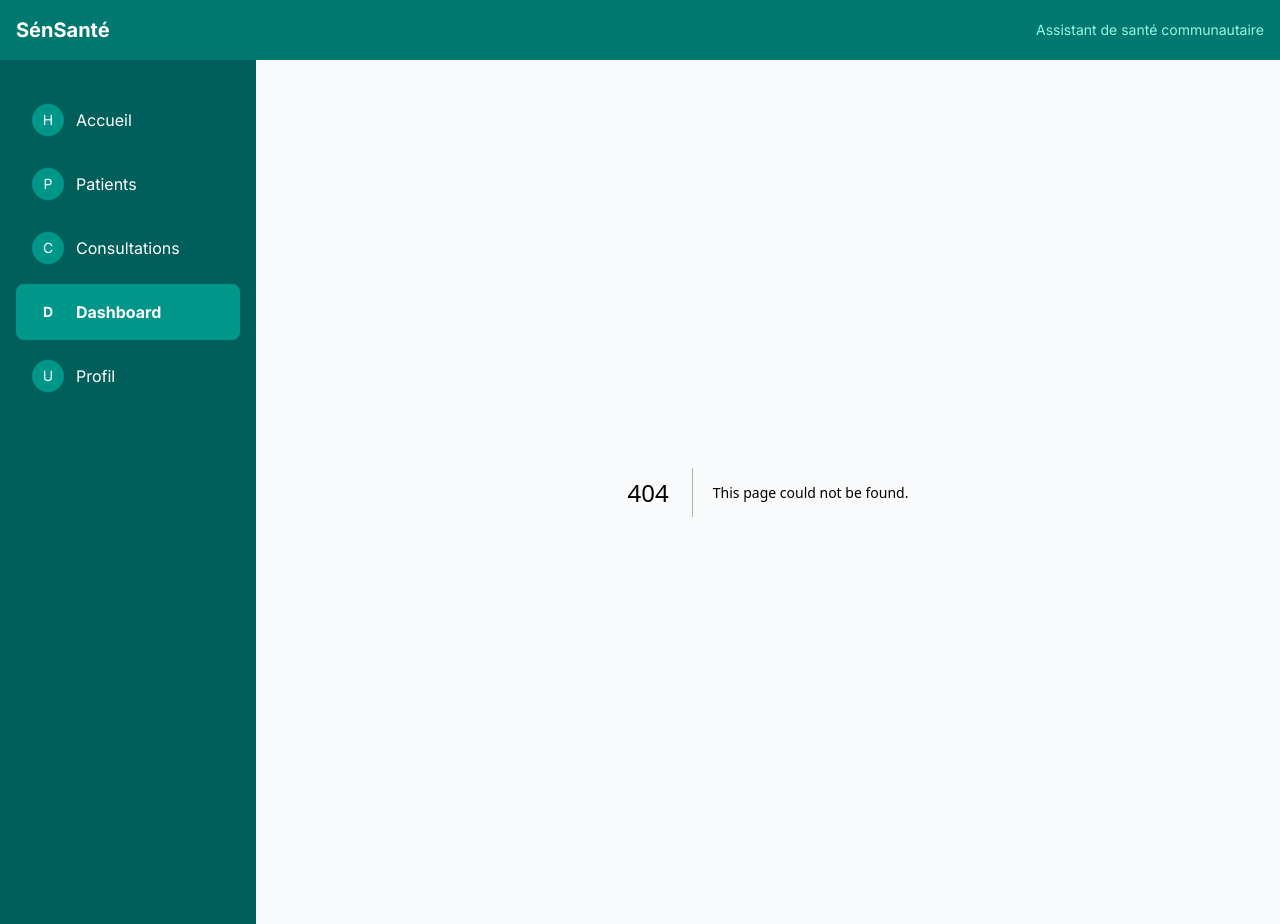
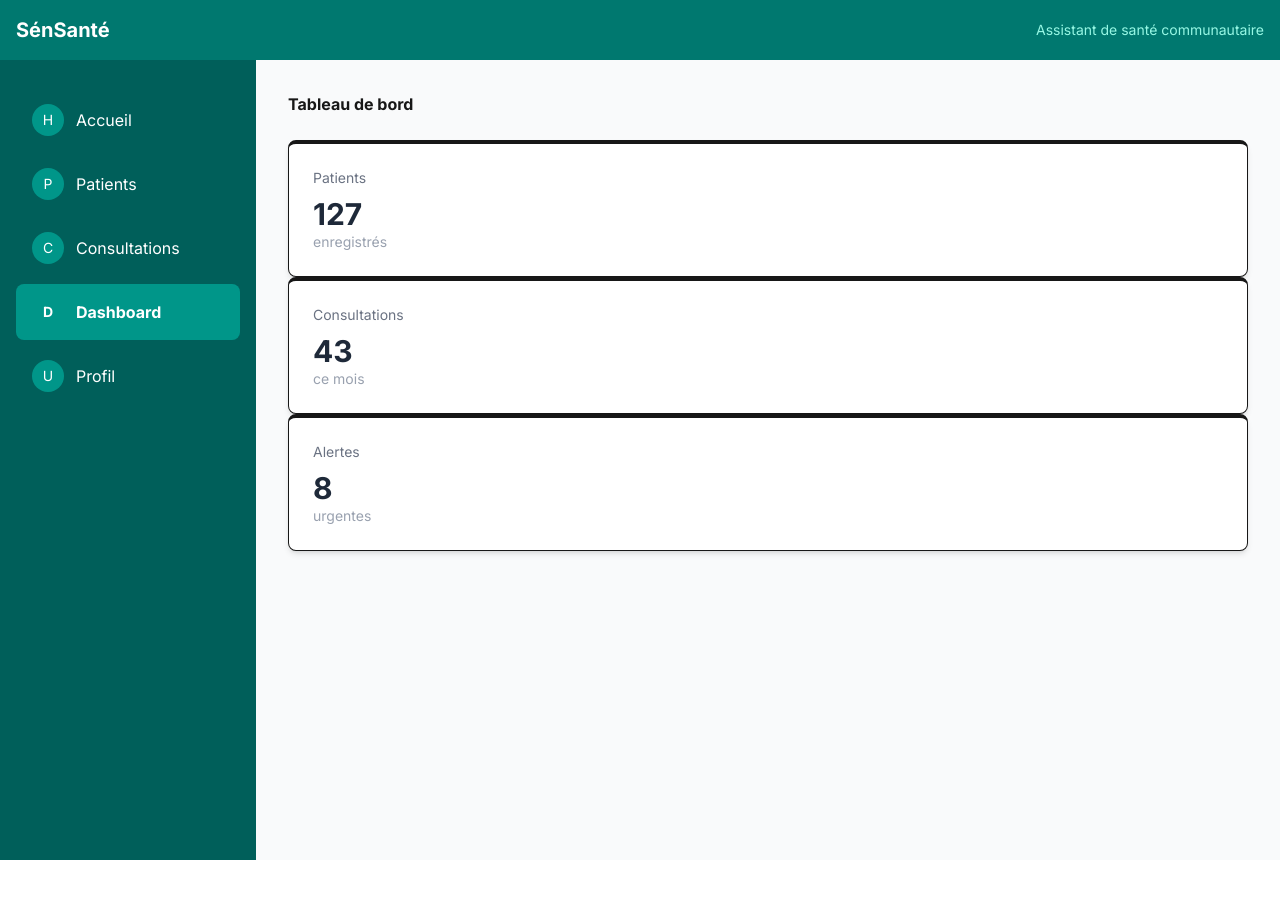
Before and after one commit to Daba004/sensante, a Next.js app: page /dashboard in a window 1280 px wide. Before the commit this address had no page. After the commit the page ends 860 px from the top, so only its background shows below. Built offline with nearby package versions, Linux system fonts and the light colour scheme.

Commit message:
Page dashboard/page.tsx (Pilote)

```diff
--- /dev/null
+++ b/src/app/dashboard/page.tsx
@@ -0,0 +1,23 @@
+import StatCard from "@/components/StatCard";
+export default function DashboardPage() {
+return (
+<div>
+<h1 className="text -2xl font-bold
+text-gray -800 mb-6">
+Tableau de bord
+</h1>
+<div className="grid grid-cols -1
+md:grid-cols -3 gap -4">
+<StatCard titre="Patients" valeur={127}
+unite="enregistrés"
+couleur="border -teal -500" />
+<StatCard titre="Consultations" valeur={43}
+unite="ce mois"
+couleur="border -orange -500" />
+<StatCard titre="Alertes" valeur={8}
+unite="urgentes"
+couleur="border -red -500" />
+</div>
+</div>
+);
+}
--- a/src/app/page.tsx
+++ /dev/null
@@ -1,51 +0,0 @@
-import Header from "@/components/Header";
-import PatientCard from "@/components/PatientCard";
-import ConsultationCard from "@/components/ConsultationCard";
-import AlerteIA from "@/components/AlerteIA";
-import StatCard from "@/components/StatCard";
-import LoginButton from "@/components/LoginButton";
-
-export default function Home() {
-  return (
-    <div className="min-h-screen bg-gray-50">
-      <Header />
-      <main className="p-8">
-        <div className="flex justify-between items-center mb-8">
-          <h2 className="text-2xl font-bold text-gray-800">
-            Tableau de bord
-          </h2>
-          <LoginButton />
-        </div>
-        <div className="grid grid-cols-1 md:grid-cols-3 gap-4 mb-8">
-          <StatCard titre="Patients" valeur={127} unite="enregistrés" couleur="border-teal-500" />
-          <StatCard titre="Consultations" valeur={43} unite="ce mois" couleur="border-orange-500" />
-          <StatCard titre="Alertes IA" valeur={8} unite="urgentes" couleur="border-red-500" />
-        </div>
-        <h2 className="text-xl font-semibold text-gray-700 mb-4">
-          Derniers patients
-        </h2>
-        <div className="grid grid-cols-1 md:grid-cols-3 gap-4 mb-8">
-          <PatientCard nom="Aminata Sow" role="Patiente" groupe="Groupe 2" sexe="F" />
-          <PatientCard nom="Ibrahima Ba" role="Patient" groupe="Groupe 2" sexe="M" />
-          <PatientCard nom="Awa Diallo" role="Patiente" groupe="Groupe 2" sexe="F" />
-        </div>
-        <h2 className="text-xl font-semibold text-gray-700 mb-4">
-          Dernière consultation
-        </h2>
-        <ConsultationCard
-          patient="Aminata Sow"
-          date="18 mars 2025"
-          symptomes="Fièvre, toux, fatigue"
-          statut="termine"
-        />
-        <div className="mt-6">
-          <AlerteIA
-            diagnostic="Suspicion de paludisme. Orientation recommandée."
-            confiance={78}
-            niveau="urgent"
-          />
-        </div>
-      </main>
-    </div>
-  );
-}
```
